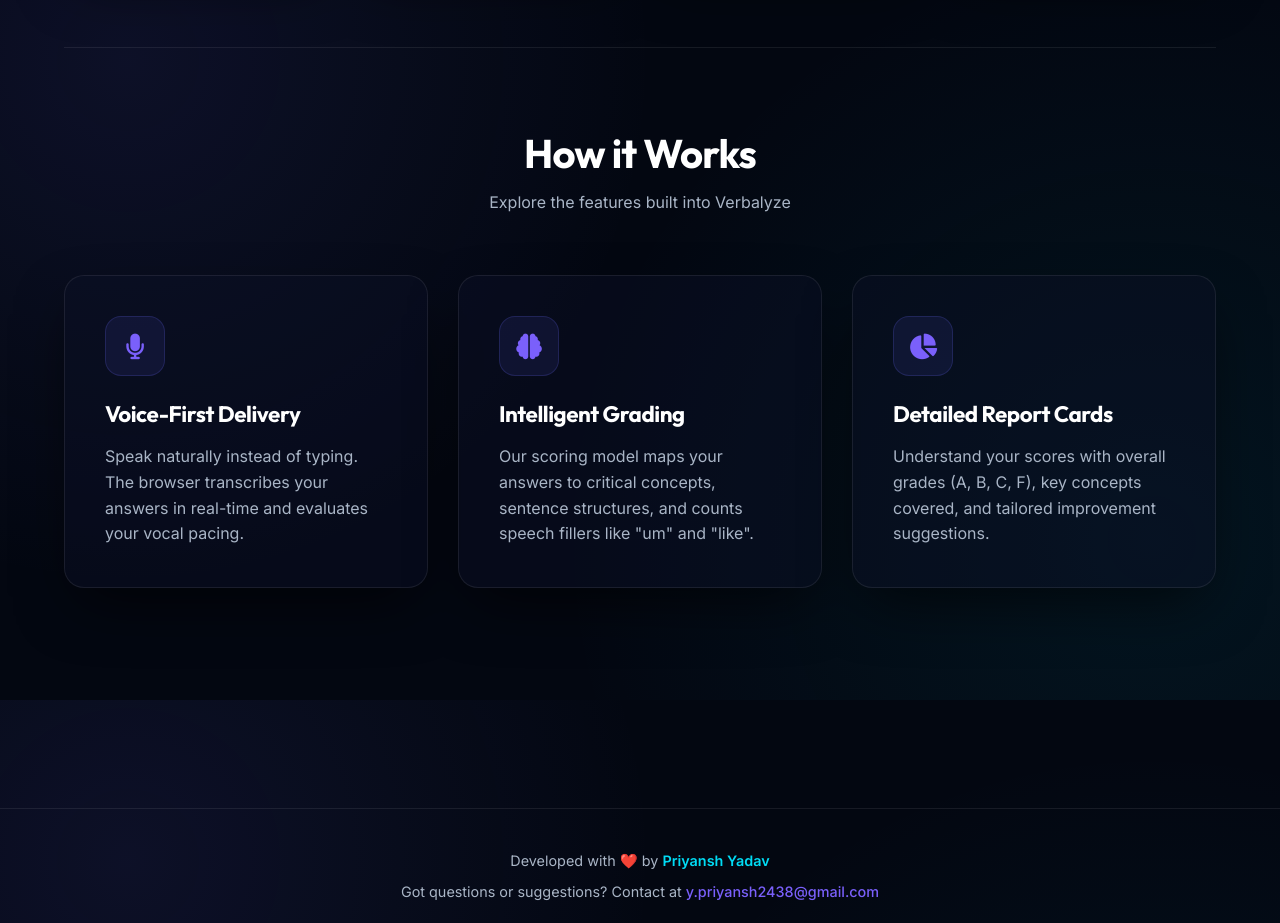
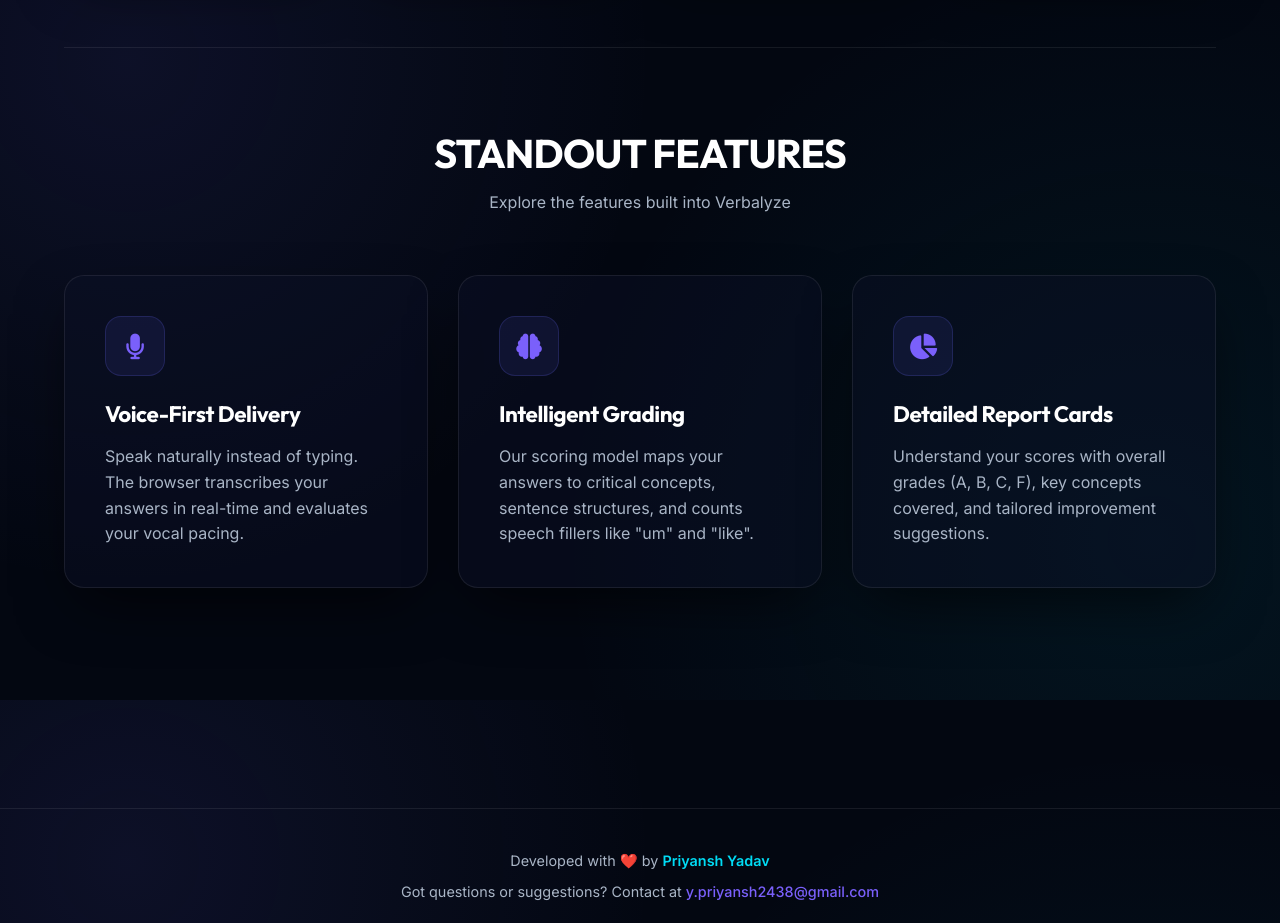
Before and after one commit to priyansh-codeit/verbalyze, a website: page index.html in a window 1280 px wide. Shown: the part 900-1823 px from the top of the page. Drawn offline with Linux system fonts and the light colour scheme; no server answers.

Commit message:
Change section title from 'How it Works' to 'STANDOUT FEATURES'

```diff
--- a/index.html
+++ b/index.html
@@ -110,7 +110,7 @@
       <!-- Features Section -->
       <div class="features-section">
         <div class="section-title">
-          <h2>How it Works</h2>
+          <h2>STANDOUT FEATURES</h2>
           <p>Explore the features built into Verbalyze</p>
         </div>
         <div class="features-grid">
```
